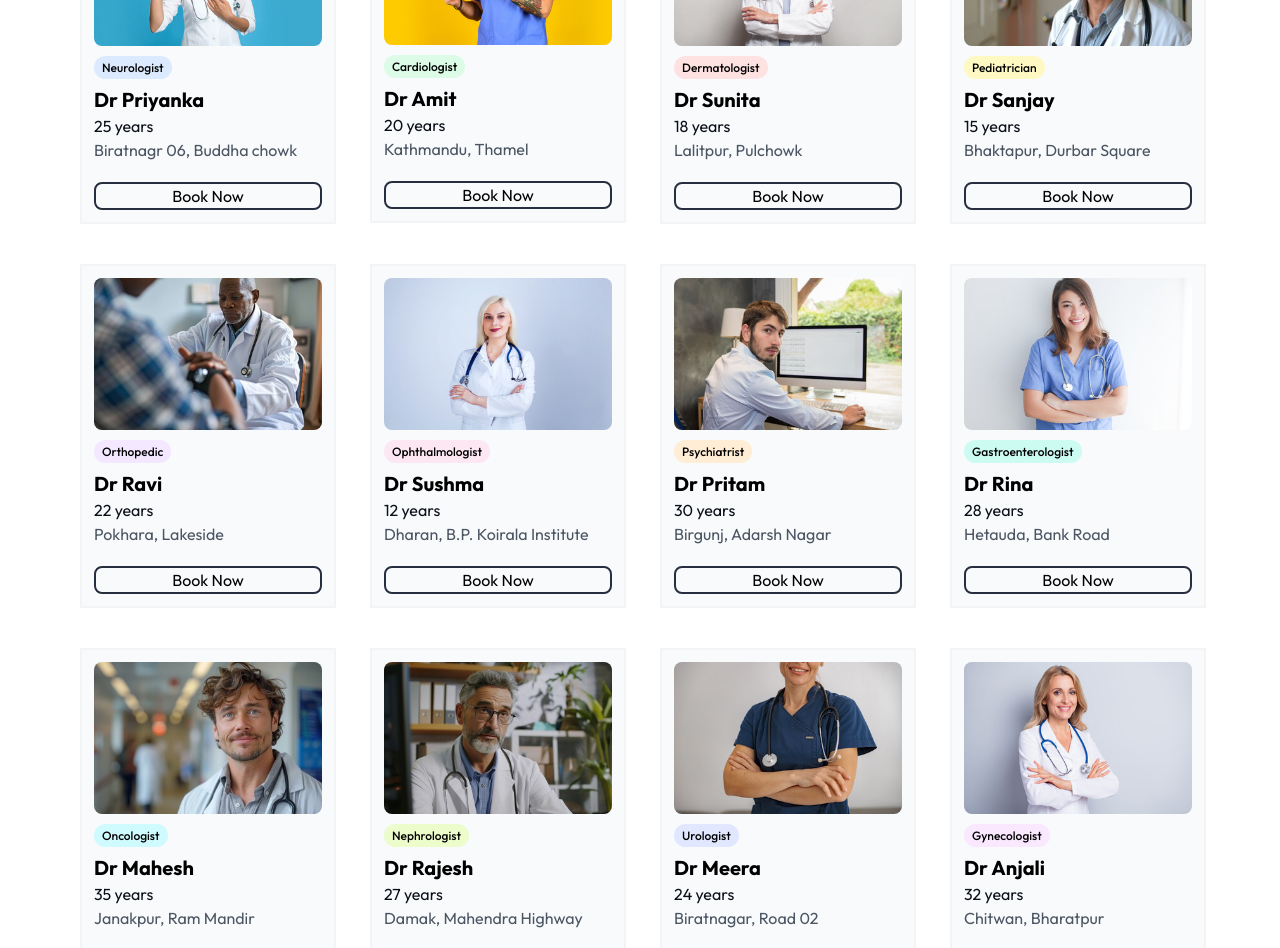
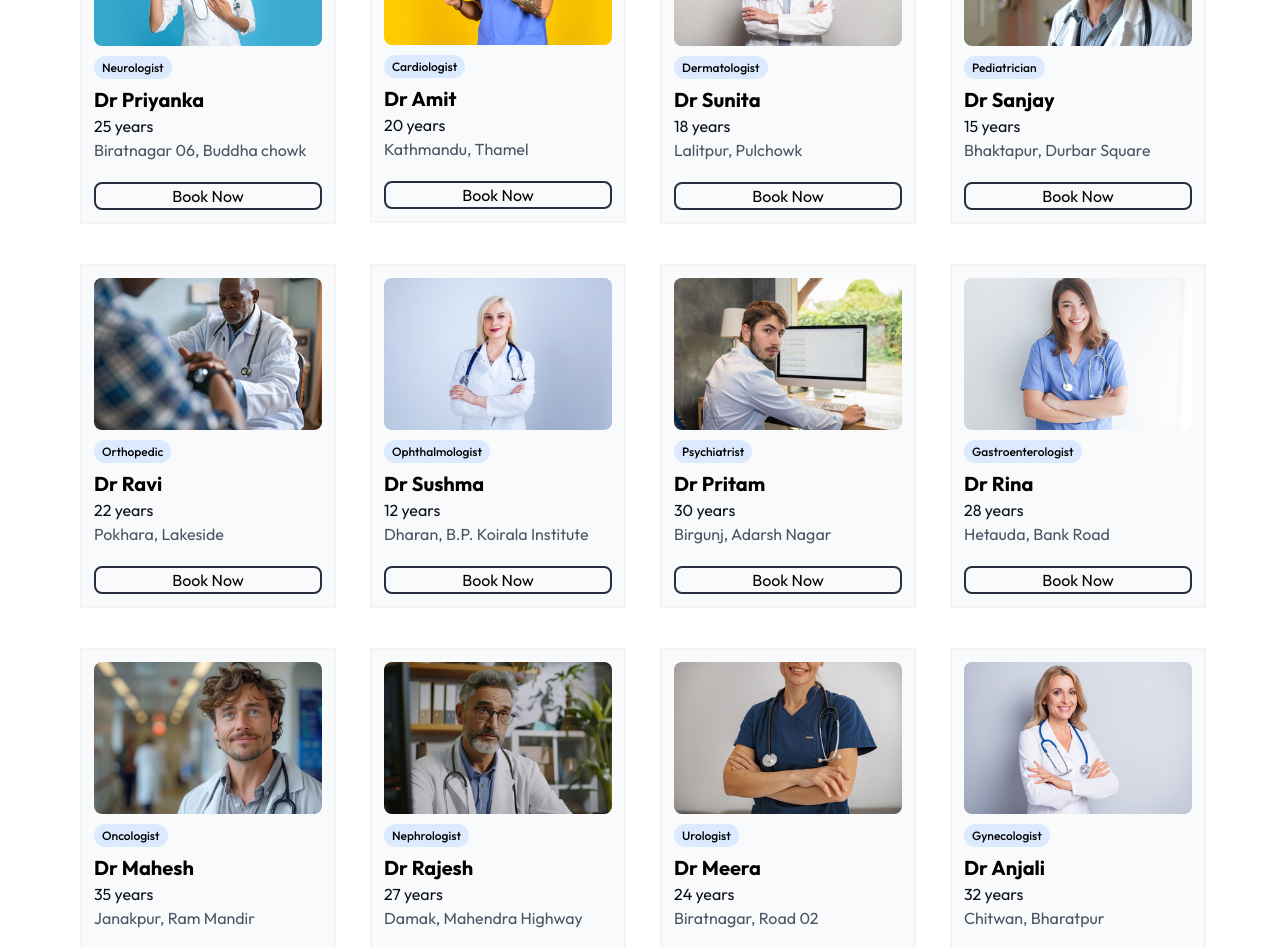
Before and after one commit to imabuzerkhan/doctor-appoinment-app, a Next.js app: page / in a window 1280 px wide. Shown: the part 960-1908 px from the top of the page. Built offline with nearby package versions, Linux system fonts and the light colour scheme.

Commit message:
new comit

```diff
--- a/src/_components/PopularDoctor.jsx
+++ b/src/_components/PopularDoctor.jsx
@@ -1,221 +1,50 @@
-import React from 'react'
-import Image from 'next/image'
-import Link from 'next/link'
+import React from 'react';
+import Image from 'next/image';
+import Link from 'next/link';
+
+const doctors = [
+  { id: 'dr-priyanka', name: 'Dr Priyanka', specialty: 'Neurologist', experience: '25 years', location: 'Biratnagar 06, Buddha chowk', image: '/doctor-one.jpg' },
+  { id: 'dr-amit', name: 'Dr Amit', specialty: 'Cardiologist', experience: '20 years', location: 'Kathmandu, Thamel', image: '/doctor-two.jpg' },
+  { id: 'dr-sunita', name: 'Dr Sunita', specialty: 'Dermatologist', experience: '18 years', location: 'Lalitpur, Pulchowk', image: '/doctor-three.jpg' },
+  { id: 'dr-sanjay', name: 'Dr Sanjay', specialty: 'Pediatrician', experience: '15 years', location: 'Bhaktapur, Durbar Square', image: '/doctor-four.jpg' },
+  { id: 'dr-ravi', name: 'Dr Ravi', specialty: 'Orthopedic', experience: '22 years', location: 'Pokhara, Lakeside', image: '/doctor-five.jpg' },
+  { id: 'dr-sushma', name: 'Dr Sushma', specialty: 'Ophthalmologist', experience: '12 years', location: 'Dharan, B.P. Koirala Institute', image: '/doctor-six.jpg' },
+  { id: 'dr-pritam', name: 'Dr Pritam', specialty: 'Psychiatrist', experience: '30 years', location: 'Birgunj, Adarsh Nagar', image: '/doctor-seven.jpg' },
+  { id: 'dr-rina', name: 'Dr Rina', specialty: 'Gastroenterologist', experience: '28 years', location: 'Hetauda, Bank Road', image: '/doctor-eight.jpg' },
+  { id: 'dr-mahesh', name: 'Dr Mahesh', specialty: 'Oncologist', experience: '35 years', location: 'Janakpur, Ram Mandir', image: '/doctor-nine.jpg' },
+  { id: 'dr-rajesh', name: 'Dr Rajesh', specialty: 'Nephrologist', experience: '27 years', location: 'Damak, Mahendra Highway', image: '/doctor-ten.jpg' },
+  { id: 'dr-meera', name: 'Dr Meera', specialty: 'Urologist', experience: '24 years', location: 'Biratnagar, Road 02', image: '/doctor-eleven.jpg' },
+  { id: 'dr-anjali', name: 'Dr Anjali', specialty: 'Gynecologist', experience: '32 years', location: 'Chitwan, Bharatpur', image: '/doctor-twelve.jpg' }
+];
 
 const PopularDoctor = () => {
   return (
-   <>
-   <div className='mb-8  ' >
-    <h1 className='text-4xl my-4 font-bold dark:text-white' >Popular Doctor</h1>
-    <div className='grid grid-cols-1 sm:grid-cols-2 lg:grid-cols-4 gap-10 items-center justify-center' >
-      {/* first card */}
+    <div className='mb-8'>
+      <h1 className='text-4xl my-4 font-bold dark:text-white'>Popular Doctor</h1>
+      <div className='grid grid-cols-1 sm:grid-cols-2 lg:grid-cols-4 gap-10 items-center justify-center'>
+        {doctors.map((doctor) => (
+          <Link key={doctor.id} href={`/Details/${doctor.id}`}>
             <div className="card dark:bg-gray-800 bg-slate-50 border-2 dark:border-gray-700 border-gray-100 px-3 py-3 w-80 md:w-64">
               <Image
                 className='rounded-lg'
-        src='/doctor-one.jpg'
-        alt='doctor-one'
+                src={doctor.image}
+                alt={doctor.name}
                 width={300}
                 height={300}
               />
-        <div className="text my-2 ">
-        <span className='text-xs dark:text-white dark:bg-gray-700 bg-blue-100 px-2 py-1 rounded-full font-medium' >Neurologist</span>
-        <h4 className='font-bold text-xl mt-2 dark:text-white' >Dr Priyanka</h4>
-        <span className='text-[#0c1019] dark:text-gray-300' >25 years</span>
-        <p className='text-gray-600 dark:text-gray-400' >Biratnagr 06, Buddha chowk</p>
+              <div className="text my-2">
+                <span className='text-xs dark:text-white dark:bg-gray-700 bg-blue-100 px-2 py-1 rounded-full font-medium'>{doctor.specialty}</span>
+                <h4 className='font-bold text-xl mt-2 dark:text-white'>{doctor.name}</h4>
+                <span className='text-[#0c1019] dark:text-gray-300'>{doctor.experience}</span>
+                <p className='text-gray-600 dark:text-gray-400'>{doctor.location}</p>
               </div>
-        <Link href='/Booking'><button className='w-full border-2 dark:text-white border-[#272E3F] mt-3 rounded-lg text-md dark:border-gray-500' >Book Now</button></Link>
+              <button className='w-full border-2 dark:text-white border-[#272E3F] mt-3 rounded-lg text-md dark:border-gray-500'>Book Now</button>
             </div>
-      {/* second card */}
-      <div className="card dark:bg-gray-800 bg-slate-50 border-2 dark:border-gray-700 border-gray-100 px-3 py-3 w-80 md:w-64">
-        <Image
-        className='rounded-lg'
-        src='/doctor-two.jpg'
-        alt='doctor-two'
-        width={300}
-        height={300}
-        />
-        <div className="text my-2 ">
-        <span className='text-xs dark:bg-gray-700 bg-green-100 px-2 py-1 rounded-full font-medium' >Cardiologist</span>
-        <h4 className='font-bold text-xl mt-2 dark:text-white' >Dr Amit</h4>
-        <span className='text-[#0c1019] dark:text-gray-300' >20 years</span>
-        <p className='text-gray-600 dark:text-gray-400' >Kathmandu, Thamel</p>
-        </div>
-        <button className='w-full border-2 dark:text-white border-[#272E3F] mt-3 rounded-lg text-md dark:border-gray-500' >Book Now</button>
-      </div>
-      {/* third card */}
-      <div className="card dark:bg-gray-800 bg-slate-50 border-2 dark:border-gray-700 border-gray-100 px-3 py-3 w-80 md:w-64">
-        <Image
-        className='rounded-lg'
-        src='/doctor-three.jpg'
-        alt='doctor-three'
-        width={300}
-        height={300}
-        />
-        <div className="text my-2 ">
-        <span className='text-xs dark:bg-gray-700 bg-red-100 px-2 py-1 rounded-full font-medium' >Dermatologist</span>
-        <h4 className='font-bold text-xl mt-2 dark:text-white' >Dr Sunita</h4>
-        <span className='text-[#0c1019] dark:text-gray-300' >18 years</span>
-        <p className='text-gray-600 dark:text-gray-400' >Lalitpur, Pulchowk</p>
-        </div>
-        <button className='w-full border-2 dark:text-white border-[#272E3F] mt-3 rounded-lg text-md dark:border-gray-500' >Book Now</button>
-      </div>
-      {/* fourth card */}
-      <div className="card dark:bg-gray-800 bg-slate-50 border-2 dark:border-gray-700 border-gray-100 px-3 py-3 w-80 md:w-64">
-        <Image
-        className='rounded-lg'
-        src='/doctor-four.jpg'
-        alt='doctor-four'
-        width={300}
-        height={300}
-        />
-        <div className="text my-2 ">
-        <span className='text-xs dark:bg-gray-700 bg-yellow-100 px-2 py-1 rounded-full font-medium' >Pediatrician</span>
-        <h4 className='font-bold text-xl mt-2 dark:text-white' >Dr Sanjay</h4>
-        <span className='text-[#0c1019] dark:text-gray-300' >15 years</span>
-        <p className='text-gray-600 dark:text-gray-400' >Bhaktapur, Durbar Square</p>
-        </div>
-        <button className='w-full border-2 dark:text-white border-[#272E3F] mt-3 rounded-lg text-md dark:border-gray-500' >Book Now</button>
-      </div>
-      {/* fifth card */}
-      <div className="card dark:bg-gray-800 bg-slate-50 border-2 dark:border-gray-700 border-gray-100 px-3 py-3 w-80 md:w-64">
-        <Image
-        className='rounded-lg'
-        src='/doctor-five.jpg'
-        alt='doctor-five'
-        width={300}
-        height={300}
-        />
-        <div className="text my-2 ">
-        <span className='text-xs dark:bg-gray-700 bg-purple-100 px-2 py-1 rounded-full font-medium' >Orthopedic</span>
-        <h4 className='font-bold text-xl mt-2 dark:text-white' >Dr Ravi</h4>
-        <span className='text-[#0c1019] dark:text-gray-300' >22 years</span>
-        <p className='text-gray-600 dark:text-gray-400' >Pokhara, Lakeside</p>
-        </div>
-        <button className='w-full border-2 dark:text-white border-[#272E3F] mt-3 rounded-lg text-md dark:border-gray-500' >Book Now</button>
-      </div>
-      {/* sixth card */}
-      <div className="card dark:bg-gray-800 bg-slate-50 border-2 dark:border-gray-700 border-gray-100 px-3 py-3 w-80 md:w-64">
-        <Image
-        className='rounded-lg'
-        src='/doctor-six.jpg'
-        alt='doctor-six'
-        width={300}
-        height={300}
-        />
-        <div className="text my-2 ">
-        <span className='text-xs dark:bg-gray-700 bg-pink-100 px-2 py-1 rounded-full font-medium' >Ophthalmologist</span>
-        <h4 className='font-bold text-xl mt-2 dark:text-white' >Dr Sushma</h4>
-        <span className='text-[#0c1019] dark:text-gray-300' >12 years</span>
-        <p className='text-gray-600 dark:text-gray-400' >Dharan, B.P. Koirala Institute</p>
-        </div>
-        <button className='w-full border-2 dark:text-white border-[#272E3F] mt-3 rounded-lg text-md dark:border-gray-500' >Book Now</button>
-      </div>
-      {/* seventh card */}
-      <div className="card dark:bg-gray-800 bg-slate-50 border-2 dark:border-gray-700 border-gray-100 px-3 py-3 w-80 md:w-64">
-        <Image
-        className='rounded-lg'
-        src='/doctor-seven.jpg'
-        alt='doctor-seven'
-        width={300}
-        height={300}
-        />
-        <div className="text my-2 ">
-        <span className='text-xs dark:bg-gray-700 bg-orange-100 px-2 py-1 rounded-full font-medium' >Psychiatrist</span>
-        <h4 className='font-bold text-xl mt-2 dark:text-white' >Dr Pritam</h4>
-        <span className='text-[#0c1019] dark:text-gray-300' >30 years</span>
-        <p className='text-gray-600 dark:text-gray-400' >Birgunj, Adarsh Nagar</p>
-        </div>
-        <button className='w-full border-2 dark:text-white border-[#272E3F] mt-3 rounded-lg text-md dark:border-gray-500' >Book Now</button>
-      </div>
-      {/* eighth card */}
-      <div className="card dark:bg-gray-800 bg-slate-50 border-2 dark:border-gray-700 border-gray-100 px-3 py-3 w-80 md:w-64">
-        <Image
-        className='rounded-lg'
-        src='/doctor-eight.jpg'
-        alt='doctor-eight'
-        width={300}
-        height={300}
-        />
-        <div className="text my-2 ">
-        <span className='text-xs dark:bg-gray-700 bg-teal-100 px-2 py-1 rounded-full font-medium' >Gastroenterologist</span>
-        <h4 className='font-bold text-xl mt-2 dark:text-white' >Dr Rina</h4>
-        <span className='text-[#0c1019] dark:text-gray-300' >28 years</span>
-        <p className='text-gray-600 dark:text-gray-400' >Hetauda, Bank Road</p>
-        </div>
-        <button className='w-full border-2 dark:text-white border-[#272E3F] mt-3 rounded-lg text-md dark:border-gray-500' >Book Now</button>
-      </div>
-      {/* ninth card */}
-      <div className="card dark:bg-gray-800 bg-slate-50 border-2 dark:border-gray-700 border-gray-100 px-3 py-3 w-80 md:w-64">
-        <Image
-        className='rounded-lg'
-        src='/doctor-nine.jpg'
-        alt='doctor-nine'
-        width={300}
-        height={300}
-        />
-        <div className="text my-2 ">
-        <span className='text-xs dark:bg-gray-700 bg-cyan-100 px-2 py-1 rounded-full font-medium' >Oncologist</span>
-        <h4 className='font-bold text-xl mt-2 dark:text-white' >Dr Mahesh</h4>
-        <span className='text-[#0c1019] dark:text-gray-300' >35 years</span>
-        <p className='text-gray-600 dark:text-gray-400' >Janakpur, Ram Mandir</p>
-        </div>
-        <button className='w-full border-2 dark:text-white border-[#272E3F] mt-3 rounded-lg text-md dark:border-gray-500' >Book Now</button>
-      </div>
-      {/* tenth card */}
-      <div className="card dark:bg-gray-800 bg-slate-50 border-2 dark:border-gray-700 border-gray-100 px-3 py-3 w-80 md:w-64">
-        <Image
-        className='rounded-lg'
-        src='/doctor-ten.jpg'
-        alt='doctor-ten'
-        width={300}
-        height={300}
-        />
-        <div className="text my-2 ">
-        <span className='text-xs dark:bg-gray-700 bg-lime-100 px-2 py-1 rounded-full font-medium' >Nephrologist</span>
-        <h4 className='font-bold text-xl mt-2 dark:text-white' >Dr Rajesh</h4>
-        <span className='text-[#0c1019] dark:text-gray-300' >27 years</span>
-        <p className='text-gray-600 dark:text-gray-400' >Damak, Mahendra Highway</p>
-        </div>
-        <button className='w-full border-2 dark:text-white border-[#272E3F] mt-3 rounded-lg text-md dark:border-gray-500' >Book Now</button>
-      </div>
-      {/* eleventh card */}
-      <div className="card dark:bg-gray-800 bg-slate-50 border-2 dark:border-gray-700 border-gray-100 px-3 py-3 w-80 md:w-64">
-        <Image
-        className='rounded-lg'
-        src='/doctor-eleven.jpg'
-        alt='doctor-eleven'
-        width={300}
-        height={300}
-        />
-        <div className="text my-2 ">
-        <span className='text-xs dark:bg-gray-700 bg-indigo-100 px-2 py-1 rounded-full font-medium' >Urologist</span>
-        <h4 className='font-bold text-xl mt-2 dark:text-white' >Dr Meera</h4>
-        <span className='text-[#0c1019] dark:text-gray-300' >24 years</span>
-        <p className='text-gray-600 dark:text-gray-400' >Biratnagar, Road 02</p>
-        </div>
-        <button className='w-full border-2 dark:text-white border-[#272E3F] mt-3 rounded-lg text-md dark:border-gray-500' >Book Now</button>
-      </div>
-      {/* twelfth card */}
-      <div className="card dark:bg-gray-800 bg-slate-50 border-2 dark:border-gray-700 border-gray-100 px-3 py-3 w-80 md:w-64">
-        <Image
-        className='rounded-lg'
-        src='/doctor-twelve.jpg'
-        alt='doctor-twelve'
-        width={300}
-        height={300}
-        />
-        <div className="text my-2 ">
-        <span className='text-xs dark:bg-gray-700 bg-fuchsia-100 px-2 py-1 rounded-full font-medium' >Gynecologist</span>
-        <h4 className='font-bold text-xl mt-2 dark:text-white' >Dr Anjali</h4>
-        <span className='text-[#0c1019] dark:text-gray-300' >32 years</span>
-        <p className='text-gray-600 dark:text-gray-400' >Chitwan, Bharatpur</p>
-        </div>
-        <button className='w-full border-2 dark:text-white border-[#272E3F] mt-3 rounded-lg text-md dark:border-gray-500' >Book Now</button>
+          </Link>
+        ))}
       </div>
     </div>
-   </div>
-   </>
-  )
+  );
 }
 
-export default PopularDoctor
+export default PopularDoctor;
```
Also changed, not shown: src/app/Details/[doctor]/page.jsx (added, +20 -0 lines). Lines whose indentation alone changed are shown as unchanged.
